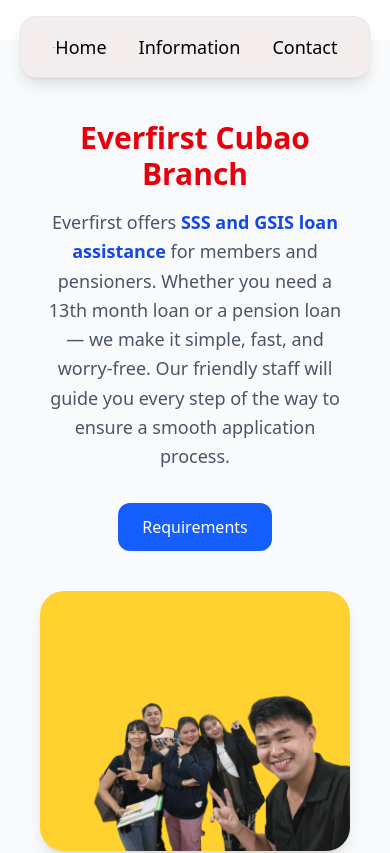
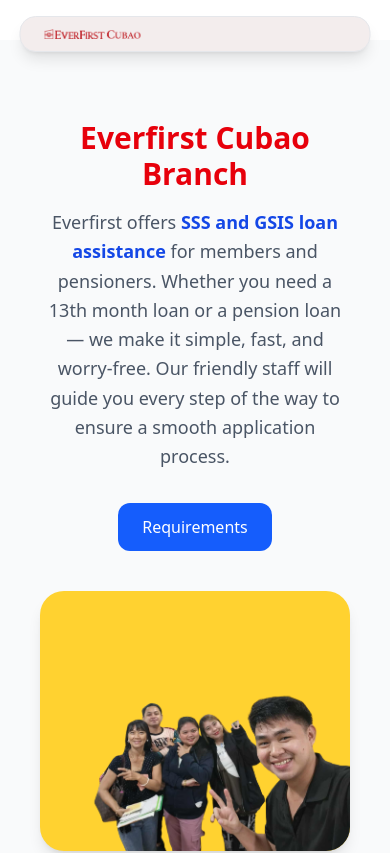
Before and after one commit to shyeik/Everfirst, a React (Vite) app: page / in a window 390 px wide. Shown: the top 853 px of the page. Built offline with nearby package versions, Linux system fonts and the light colour scheme.

Commit message:
mobile view

```diff
--- a/src/Header.jsx
+++ b/src/Header.jsx
@@ -1,20 +1,21 @@
 import React from "react";
-import everfirstLogo from "/Everfirst.png"; // ✅ adjust path to your logo
+import everfirstLogo from "/Everfirst.png"; // adjust as needed
 
 const Header = () => {
   return (
-    <header className="fixed top-4 left-1/2 transform -translate-x-1/2 w-[90%] max-w-6xl bg-[#f3eded] shadow-lg rounded-2xl px-8 py-4 flex items-center justify-between z-20 border border-gray-200">
+    <header className="fixed top-4 left-1/2 transform -translate-x-1/2 w-[90%] max-w-6xl bg-[#f3eded] shadow-lg rounded-2xl px-6 py-3 flex items-center justify-between z-20 border border-gray-200">
       {/* Logo */}
       <div className="flex items-center gap-2">
         <img
+          onClick={() => navigate("/")}
           src={everfirstLogo}
           alt="Everfirst Logo"
-          className="w-50 h-auto" // Adjust width as needed
+          className="w-24 sm:w-28 md:w-36 h-auto" // ✅ responsive widths
         />
       </div>
 
       {/* Navigation */}
-      <ul className="flex gap-8 text-lg">
+      <ul className="hidden sm:flex gap-6 text-base md:text-lg">
         <li>
           <a href="/" className="hover:text-blue-600 transition">
             Home
```
